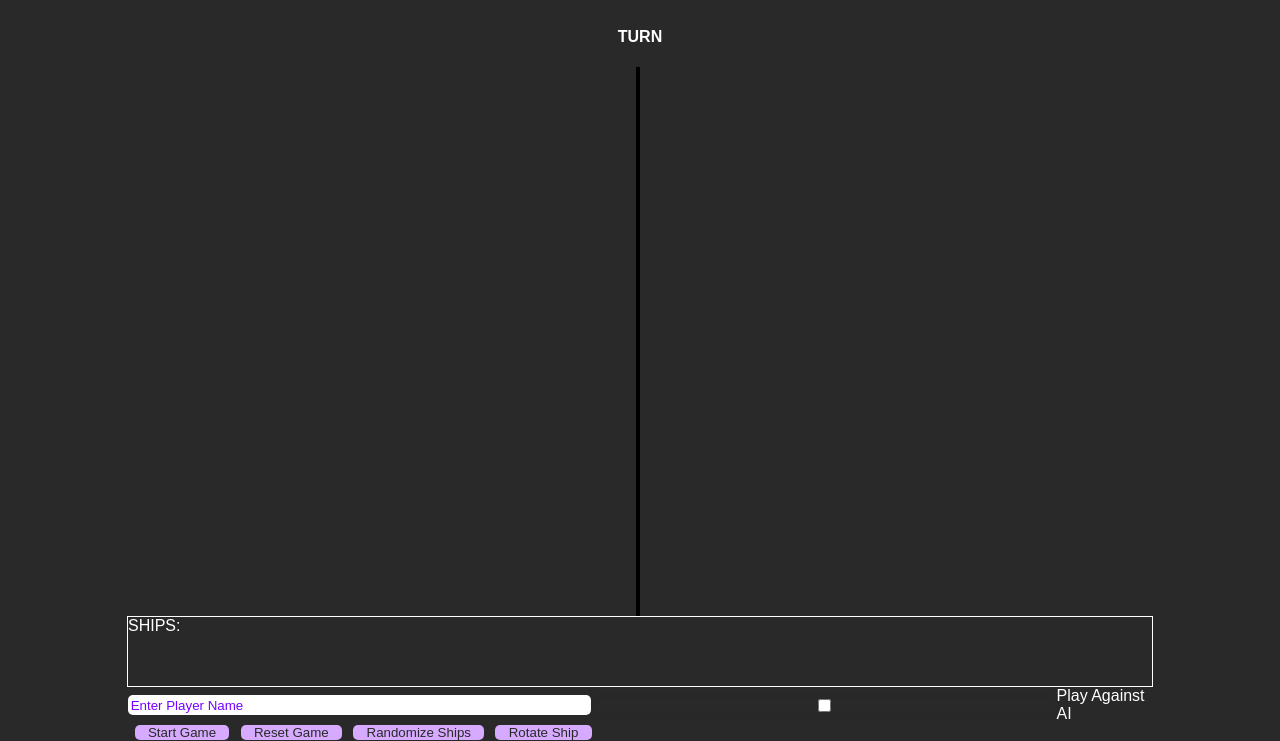
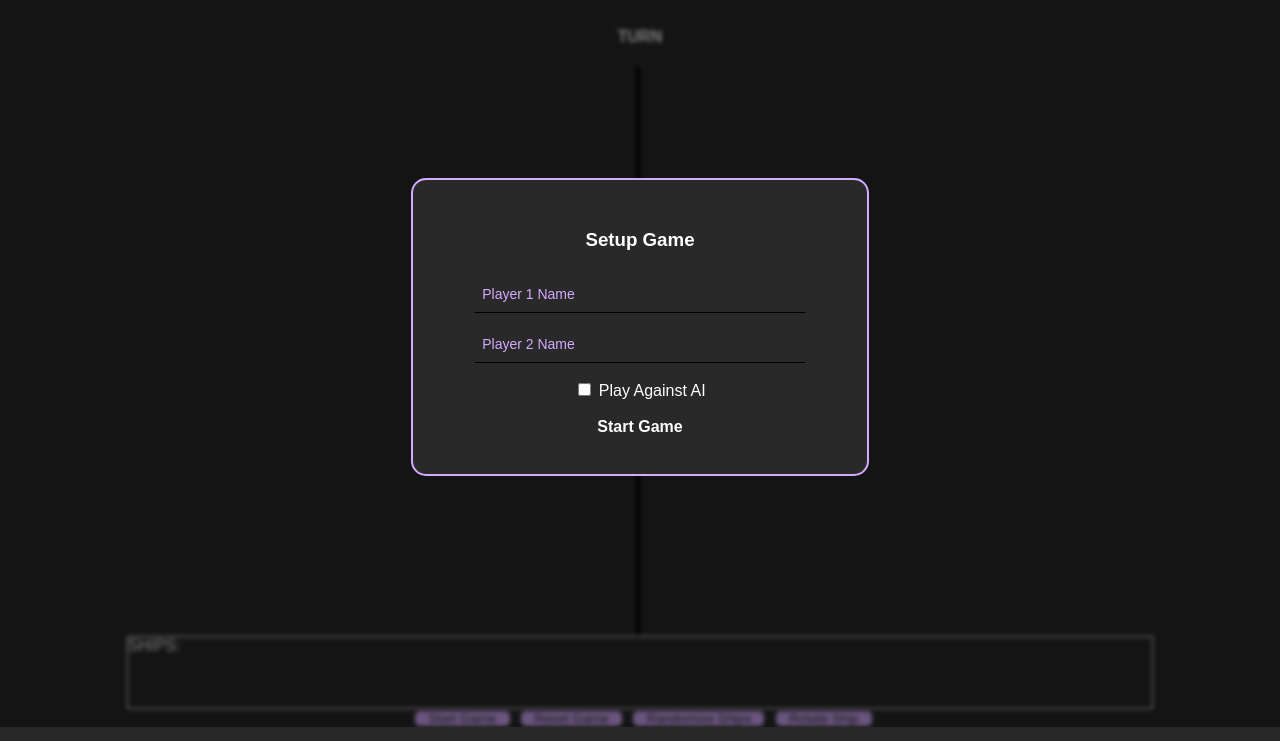
Before and after one commit to LuKa44x/Battleship-Game, a website: page scripts/index.html in a window 1280 px wide. Shown: the part 73-814 px from the top of the page. Drawn offline with Linux system fonts and the light colour scheme.

Commit message:
feat: implement game setup modal with player configuration
- Add modal overlay with blur background effect
- Create player name inputs with custom styling
- Moved AI opponent checkbox option to game setup modal
- Add styled game setup
- Implement full-screen modal with centered content.

```diff
--- a/scripts/index.html
+++ b/scripts/index.html
@@ -9,6 +9,18 @@
   </head>
   <body>
     <h1>Battleship</h1>
+    <div class="modal-overlay">
+      <div class="modal-content">
+        <h3>Setup Game</h3>
+        <input type="text" placeholder="Player 1 Name" />
+        <input type="text" placeholder="Player 2 Name" />
+        <div class="ai-option">
+          <input type="checkbox" class="ai-checkbox" />
+          <label for="ai-checkbox">Play Against AI</label>
+        </div>
+        <button class="startGameBtn">Start Game</button>
+      </div>
+    </div>
     <div class="turnDisplay-container">
       <h4>TURN</h4>
     </div>
@@ -20,16 +32,6 @@
     </div>
     <div class="ships-container">SHIPS:</div>
     <div class="inputs-container">
-      <div class="namesInput-container">
-        <input
-          type="text"
-          class="player-name-input"
-          placeholder="Enter Player Name"
-        />
-
-        <input type="checkbox" class="ai-checkbox" />
-        <label for="ai-checkbox">Play Against AI</label>
-      </div>
       <div class="buttons-container">
         <button class="start-game-button">Start Game</button>
         <button class="reset-game-button">Reset Game</button>
--- a/scripts/style.css
+++ b/scripts/style.css
@@ -62,6 +62,64 @@ body {
   background-color: var(--main-bg-color);
   aspect-ratio: 1;
 }
+
+.modal-overlay ~ * {
+  filter: blur(2px);
+}
+
+.modal-overlay {
+  position: fixed;
+  top: 0;
+  left: 0;
+  width: 100vw;
+  height: 100vh;
+  background: rgba(0, 0, 0, 0.5);
+  display: flex;
+  justify-content: center;
+  align-items: center;
+  z-index: 1000;
+}
+
+.modal-content {
+  background: var(--main-bg-color);
+  padding: 30px;
+  border-radius: 15px;
+  border: 2px solid var(--accent-color);
+  text-align: center;
+}
+
+.modal-content > input[type='text'] {
+  width: 80%;
+  padding: 0.5em;
+  margin: 0.5em 0;
+  border: none;
+  color: white;
+  font-size: 14px;
+  line-height: 1.5;
+  background-color: rgb(41, 41, 41);
+  border-bottom: 1px solid black;
+}
+.modal-content > input[type='text']:focus {
+  outline: none;
+}
+.modal-content > input[type='text']::placeholder {
+  color: rgb(214, 171, 255);
+}
+
+.ai-option {
+  margin: 10px;
+}
+
+.startGameBtn {
+  padding: 0.5em 1em;
+  font-size: 16px;
+  font-weight: bold;
+  border: none;
+  border-radius: 5px;
+  background-color: var(--main-bg-color);
+  color: white;
+  cursor: pointer;
+}
 .ships-container {
   width: 80%;
   height: 10%;
@@ -70,29 +128,6 @@ body {
   grid-template-columns: 1fr 1fr;
 }
 
-.inputs-container {
-  width: 80%;
-  height: 5%;
-}
-.inputs-container input {
-  width: 50%;
-  height: 50%;
-  padding: 0.2em;
-  border: none;
-  border-radius: 5px;
-}
-.inputs-container input:focus {
-  outline: none;
-  box-shadow: 0 0 5px var(--accent-color);
-}
-.inputs-container input::placeholder {
-  color: #7700ff;
-}
-.inputs-container input[type='checkbox'] {
-  box-shadow: 0 0 5px var(--main-bg-color);
-  vertical-align: middle;
-  accent-color: var(--accent-color);
-}
 .inputs-container button {
   height: 50%;
   padding: 0 1em;
```
